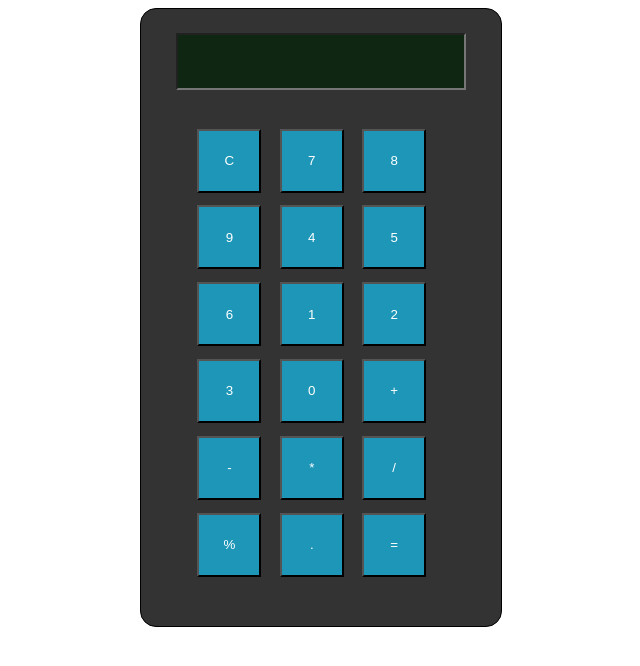
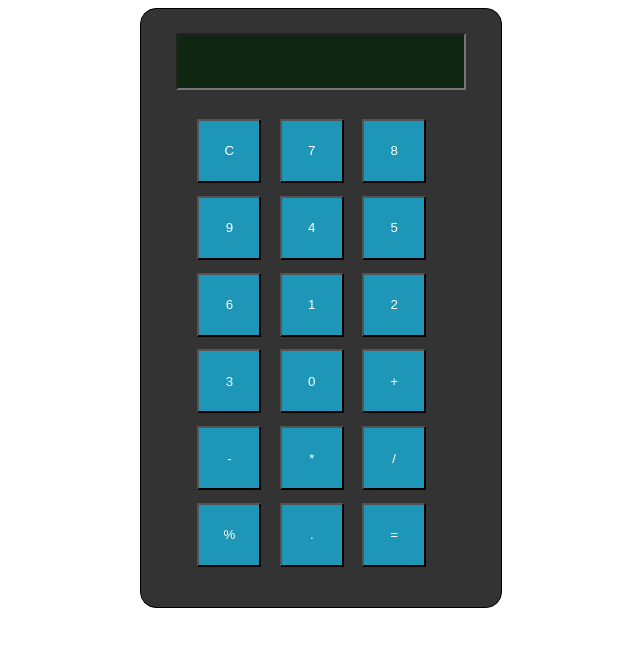
Before and after one commit to Tushalhansola124/Calculator2, a React (Vite) app: page / in a window 1280 px wide. Shown: the top 666 px of the page, without its empty margins (319-959 px from the left). Built offline with nearby package versions, Linux system fonts and the light colour scheme.

Commit message:
Update App.css

```diff
--- a/src/App.css
+++ b/src/App.css
@@ -13,7 +13,7 @@
   color: white;
 }
 .btnContainer{
-  margin: 2vw 2vw;
+  margin: 2vh 2vh;
   flex-wrap: wrap;
 }
 .btn{
```
